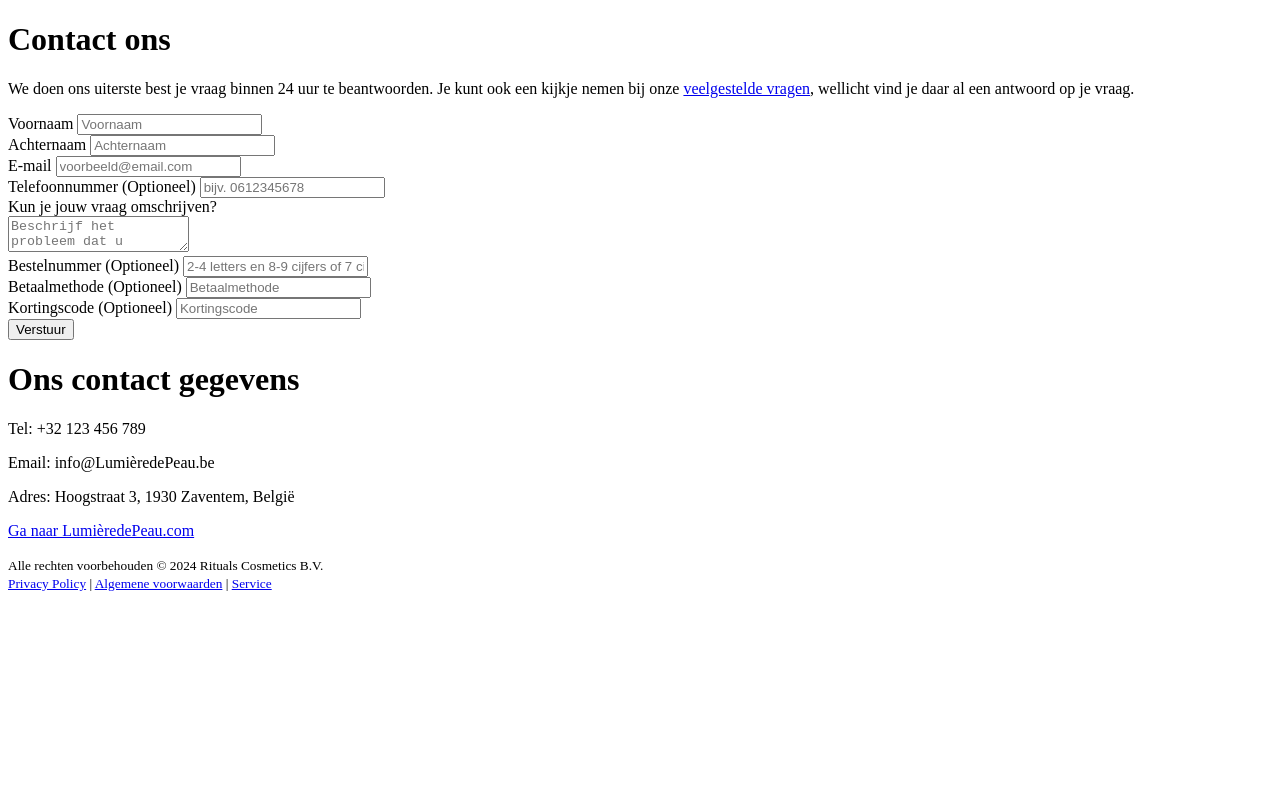
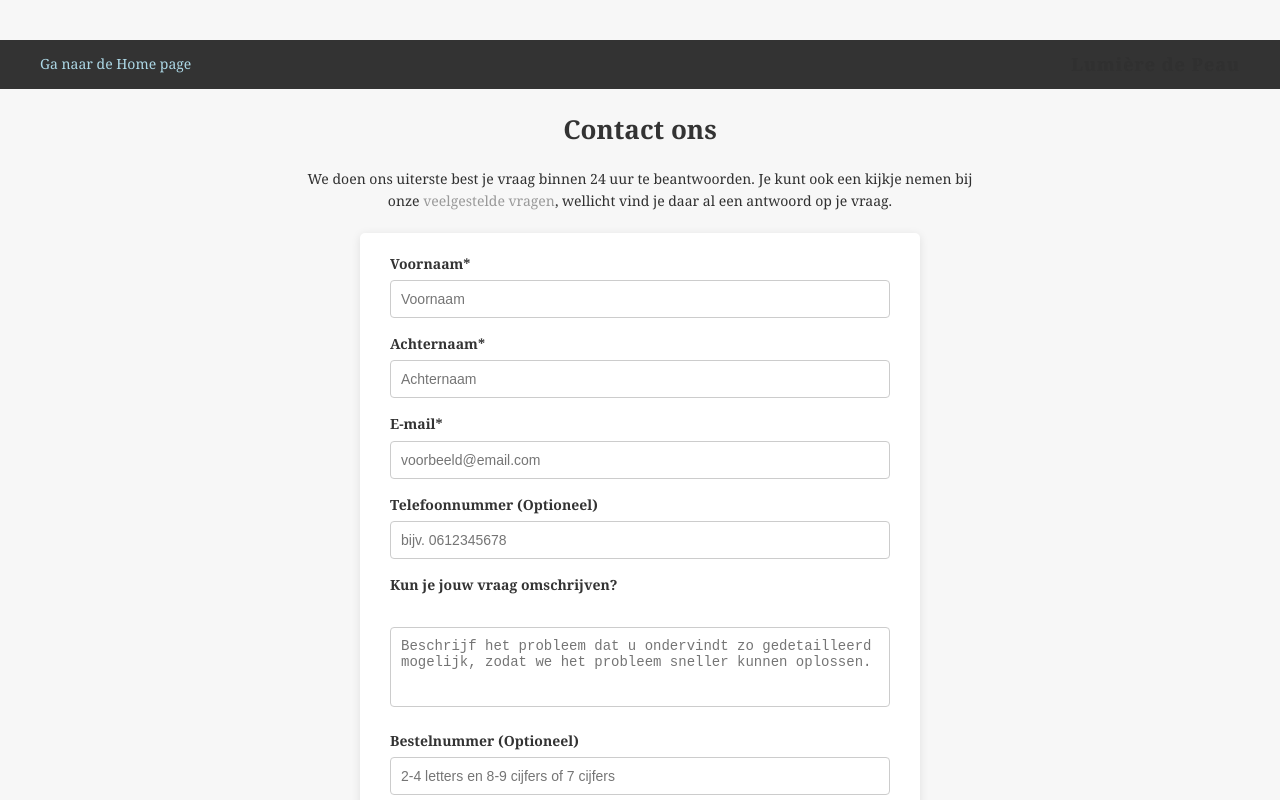
Before and after one commit to zavo-web/webshop-ceren-sinem-webshop, a plain HTML site: page pages/contact.html in a window 1280 px wide. Shown: the top 800 px of the page. Drawn offline with Linux system fonts and the light colour scheme; files that its build step writes are made by us from their sources.

Commit message:
ik heb de contact pagina gemaakt

```diff
--- /dev/null
+++ b/css/contact.css
@@ -0,0 +1,125 @@
+/* Algemene styling voor de hele pagina */
+body {
+    font-family: 'Arial', sans-serif;
+    background-color: #f7f7f7;
+    margin: 0;
+    padding: 0;
+    line-height: 1.6;
+}
+
+h1 {
+    text-align: center;
+    color: #333;
+    font-size: 26px;
+    margin-top: 20px;
+}
+
+p {
+    text-align: center;
+    color: #666;
+    font-size: 14px;
+    margin: 10px 20px;
+}
+
+a {
+    color: #0066cc;
+    text-decoration: none;
+}
+
+a:hover {
+    text-decoration: underline;
+}
+
+/* Formulier styling */
+form {
+    background-color: #fff;
+    max-width: 500px;
+    margin: 20px auto;
+    padding: 20px 30px;
+    border-radius: 5px;
+    box-shadow: 0 2px 10px rgba(0, 0, 0, 0.1);
+}
+
+label {
+    display: block;
+    font-size: 14px;
+    font-weight: bold;
+    margin-bottom: 5px;
+    color: #333;
+}
+
+input[type="text"],
+input[type="email"],
+input[type="tel"],
+textarea {
+    width: 100%;
+    padding: 10px;
+    margin-bottom: 15px;
+    border: 1px solid #ccc;
+    border-radius: 4px;
+    font-size: 14px;
+    box-sizing: border-box;
+}
+
+textarea {
+    resize: none;
+    min-height: 80px;
+}
+
+button[type="submit"] {
+    background-color: #0066cc;
+    color: white;
+    padding: 10px 20px;
+    border: none;
+    border-radius: 5px;
+    font-size: 16px;
+    cursor: pointer;
+    width: 100%;
+    text-align: center;
+}
+
+button[type="submit"]:hover {
+    background-color: #005bb5;
+}
+
+/* Footer contact informatie */
+.footer-contact {
+    background-color: #fff;
+    max-width: 500px;
+    margin: 30px auto;
+    padding: 20px;
+    border-radius: 5px;
+    box-shadow: 0 2px 10px rgba(0, 0, 0, 0.1);
+    text-align: center;
+}
+
+.footer-contact h1 {
+    font-size: 18px;
+    color: #333;
+    margin-bottom: 10px;
+}
+
+.footer-contact p {
+    font-size: 14px;
+    color: #555;
+    margin: 5px 0;
+}
+
+/* Footer styling */
+footer {
+    background-color: #333;
+    color: white;
+    padding: 15px 0;
+    text-align: center;
+    font-size: 12px;
+}
+
+footer a {
+    color: #fff;
+    text-decoration: none;
+    margin: 0 5px;
+}
+
+footer a:hover {
+    text-decoration: underline;
+}
--- a/css/index_producten.css
+++ b/css/index_producten.css
@@ -197,7 +197,7 @@
 }
 
 .producten h3 {
-  text-align: center;
+  margin-left: 20px;
 }
 
 
--- a/css/style.css
+++ b/css/style.css
@@ -1,14 +1,15 @@
 
-body, html {
-    height: 100%;
-    margin: 0;
-  }
-
+body {
+  padding: 20px;
+  margin: 0;
+  font-family:Cambria, Cochin, Georgia, Times, 'Times New Roman', serif;
+  box-sizing: border-box;
+}
 
 
 
   .banner {
-    background-image: linear-gradient(rgba(0, 0, 0, 0.5) rgba(0, 0, 0, 0.5)), url("images/banner.gif");
+    background-image: linear-gradient(rgba(0, 0, 0, 0.5) rgba(0, 0, 0, 0.5)), url("images/banner3.gif");
     height:50%;
     background-position: center;
     background-repeat: no-repeat;
@@ -52,11 +53,19 @@ body, html {
     z-index: 1;
   }
 
+  img {
+    width: 100%;
+    height: auto;
+}
 
 
-
-
-
+.button {
+  background-color: #ff7b54;
+  color: white;
+  padding: 10px 20px;
+  border: none;
+  cursor: pointer;
+}
 
 
 
@@ -430,19 +439,7 @@ label[for="toggleSidebar"] {
     margin: 0 5px;
 }
 
-.product-grid {
-  display: grid;
-  grid-template-columns: repeat(auto-fit, minmax(200px, 1fr));
-  gap: 20px;
-}
 
-.product-card {
-  background: white;
-  border: 1px solid #ccc;
-  padding: 15px;
-  text-align: center;
-  height: 550px;
-}
 
 
 
@@ -466,7 +463,7 @@ label[for="toggleSidebar"] {
     display: flex;
     align-items: flex-start;
     justify-content: space-between;
-    gap: 20px;
+    gap: 10px;
     padding: 20px;
     font-family:Cambria, Cochin, Georgia, Times, 'Times New Roman', serif;
 }
@@ -500,10 +497,11 @@ label[for="toggleSidebar"] {
 }
 
 .product-grid {
-    display: grid;
-    grid-template-columns: repeat(4, 1fr);
-    gap: 10px;
-    flex: 2;
+  display: grid;
+  grid-template-columns: repeat(4, 1fr);
+  gap: 5px;
+  flex: 2;
+  margin-left: 20px;
 }
 
 .product-card {
@@ -515,9 +513,12 @@ label[for="toggleSidebar"] {
     display: flex;
     flex-direction: column;
     justify-content: space-between;
-    height: 450px;
-    width: 250px;
+    gap: 10px;
+    height: 400px;
+    width: 200px;
     margin-bottom: 30px;
+    margin-left: 20px;
+
 }
 
 .product-card img {
@@ -580,7 +581,7 @@ label[for="toggleSidebar"] {
   display: flex;
   align-items: center;
   justify-content: space-between;
-  gap: 20px;
+  gap: 10px;
 }
 
 .kerst-aanbieding img {
@@ -707,13 +708,18 @@ label[for="toggleSidebar"] {
 .sets-container {
   display: grid;
   grid-template-columns: repeat(auto-fill, minmax(320px, 1fr));
-  gap: 20px;
+  gap: 30px;
+  justify-content: center;
   margin-top: 20px;
+  padding: 0 20px;
 }
 
 
 
-
+h3, h4 {
+  text-align: center;
+  color: #333;
+}
 
 
 
@@ -880,3 +886,144 @@ footer {
   text-decoration: underline;
   font-family: Cambria, Cochin, Georgia, Times, 'Times New Roman', serif;
 }
+
+
+
+
+
+
+
+
+
+
+
+
+
+
+
+
+/* Algemene styling voor de hele pagina */
+body {
+  font-family: 'Arial', sans-serif;
+  background-color: #f7f7f7;
+  margin: 0;
+  padding: 0;
+  line-height: 1.6;
+}
+
+h1 {
+  text-align: center;
+  color: #333;
+  font-size: 26px;
+  margin-top: 20px;
+}
+
+p {
+  text-align: center;
+  color: #666;
+  font-size: 14px;
+  margin: 10px 20px;
+}
+
+a {
+  color: #0066cc;
+  text-decoration: none;
+}
+
+a:hover {
+  text-decoration: underline;
+}
+
+/* Formulier styling */
+form {
+  background-color: #fff;
+  max-width: 500px;
+  margin: 20px auto;
+  padding: 20px 30px;
+  border-radius: 5px;
+  box-shadow: 0 2px 10px rgba(0, 0, 0, 0.1);
+}
+
+label {
+  display: block;
+  font-size: 14px;
+  font-weight: bold;
+  margin-bottom: 5px;
+  color: #333;
+}
+
+input[type="text"],
+input[type="email"],
+input[type="tel"],
+textarea {
+  width: 100%;
+  padding: 10px;
+  margin-bottom: 15px;
+  border: 1px solid #ccc;
+  border-radius: 4px;
+  font-size: 14px;
+  box-sizing: border-box;
+}
+
+textarea {
+  resize: none;
+  min-height: 80px;
+}
+
+button[type="submit"] {
+  background-color: #0066cc;
+  color: white;
+  padding: 10px 20px;
+  border: none;
+  border-radius: 5px;
+  font-size: 16px;
+  cursor: pointer;
+  width: 100%;
+  text-align: center;
+}
+
+button[type="submit"]:hover {
+  background-color: #005bb5;
+}
+
+/* Footer contact informatie */
+.footer-contact {
+  background-color: #fff;
+  max-width: 500px;
+  margin: 30px auto;
+  padding: 20px;
+  border-radius: 5px;
+  box-shadow: 0 2px 10px rgba(0, 0, 0, 0.1);
+  text-align: center;
+}
+
+.footer-contact h1 {
+  font-size: 18px;
+  color: #333;
+  margin-bottom: 10px;
+}
+
+.footer-contact p {
+  font-size: 14px;
+  color: #555;
+  margin: 5px 0;
+}
+
+/* Footer styling */
+footer {
+  background-color: #333;
+  color: white;
+  padding: 15px 0;
+  text-align: center;
+  font-size: 12px;
+}
+
+footer a {
+  color: #fff;
+  text-decoration: none;
+  margin: 0 5px;
+}
+
+footer a:hover {
+  text-decoration: underline;
+}
--- a/pages/contact.html
+++ b/pages/contact.html
@@ -3,21 +3,192 @@
 <head>
     <meta charset="UTF-8">
     <meta name="viewport" content="width=device-width, initial-scale=1.0">
+    <link rel="stylesheet" href="css/contact.css">
     <title>Contact - Lumière de Peau</title>
+
+
+<style>
+
+
+body {
+    font-family:Cambria, Cochin, Georgia, Times, 'Times New Roman', serif;
+    background-color: #f7f7f7;
+    margin-top: 40px;
+    padding: 0;
+    line-height: 1.6;
+}
+
+header {
+    background-color: #333; /* Donkere achtergrond */
+    color: white; /* Witte tekst */
+    padding: 10px 0;
+    text-align: center; /* Centreer de inhoud */
+}
+
+header .header-content {
+    display: flex;
+    justify-content: space-between; /* Zorg ervoor dat de links aan de linkerkant staan en de tekst aan de rechterkant */
+    align-items: center;
+    max-width: 1200px;
+    margin: 0 auto;
+    padding: 0 20px;
+}
+
+header a {
+    color: lightblue;
+    text-decoration: none;
+    font-size: 14px;
+}
+
+header p {
+    font-size: 18px;
+    font-weight: bold;
+    letter-spacing: 1px;
+    margin: 0;
+}
+
+h1 {
+    text-align: center;
+    color: #333;
+    font-size: 26px;
+    margin-top: 20px;
+}
+
+p {
+    text-align: center;
+    color: #303030;
+    font-size: 14px;
+    margin-left: 300px;
+    margin-right: 300px;
+
+}
+
+a {
+    color: #999999;
+    text-decoration: none;
+}
+
+a:hover {
+    text-decoration: underline;
+}
+
+
+form {
+    background-color: #fff;
+    max-width: 500px;
+    margin: 20px auto;
+    padding: 20px 30px;
+    border-radius: 5px;
+    box-shadow: 0 2px 10px rgba(0, 0, 0, 0.1);
+}
+
+label {
+    display: block;
+    font-size: 14px;
+    font-weight: bold;
+    margin-bottom: 5px;
+    color: #333;
+}
+
+input[type="text"],
+input[type="email"],
+input[type="tel"],
+textarea {
+    width: 100%;
+    padding: 10px;
+    margin-bottom: 15px;
+    border: 1px solid #ccc;
+    border-radius: 4px;
+    font-size: 14px;
+    box-sizing: border-box;
+}
+
+textarea {
+    resize: none;
+    min-height: 80px;
+}
+
+button[type="submit"] {
+    background-color: #414141;
+    color: white;
+    padding: 10px 20px;
+    border: none;
+    border-radius: 5px;
+    font-size: 16px;
+    cursor: pointer;
+    text-align: center;
+    margin-left: 39%;
+}
+
+button[type="submit"]:hover {
+    background-color: #8e8e8e;
+}
+
+
+.footer-contact {
+    background-color: #fff;
+    max-width: 500px;
+    margin: 30px auto;
+    padding: 20px;
+    border-radius: 5px;
+    box-shadow: 0 2px 10px rgba(0, 0, 0, 0.1);
+    text-align: center;
+}
+
+.footer-contact h1 {
+    font-size: 18px;
+    color: #333;
+    margin-bottom: 10px;
+}
+
+.footer-contact p {
+    font-size: 14px;
+    color: #555;
+    margin: 5px 0;
+}
+
+footer {
+    background-color: #333;
+    color: white;
+    padding: 15px 0;
+    text-align: center;
+    font-size: 12px;
+
+}
+
+footer a {
+    color: #fff;
+    text-decoration: none;
+    margin: 0 5px;
+}
+
+footer a:hover {
+    text-decoration: underline;
+}
+
+    </style>
 </head>
 <body>
+
+    <header>
+        <div class="header-content">
+            <a href="../index.html">Ga naar de Home page</a>
+            <p>Lumière de Peau</p>
+        </div>
+    </header>
+
 
     <h1>Contact ons</h1>
     <p>We doen ons uiterste best je vraag binnen 24 uur te beantwoorden. Je kunt ook een kijkje nemen bij onze <a href="faq.html">veelgestelde vragen</a>, wellicht vind je daar al een antwoord op je vraag.</p>
 
     <form action="submit-contact-form.php" method="POST">
-        <label for="first-name">Voornaam</label>
+        <label for="first-name">Voornaam*</label>
         <input type="text" id="first-name" name="first-name" placeholder="Voornaam" required>
         <br>
-        <label for="last-name">Achternaam</label>
+        <label for="last-name">Achternaam*</label>
         <input type="text" id="last-name" name="last-name" placeholder="Achternaam" required>
         <br>
-        <label for="email">E-mail</label>
+        <label for="email">E-mail*</label>
         <input type="email" id="email" name="email" placeholder="voorbeeld@email.com" required>
         <br>
         <label for="phone">Telefoonnummer <span>(Optioneel)</span></label>
@@ -41,15 +212,15 @@
 
     <div class="footer-contact">
         <h1>Ons contact gegevens</h1>
-        <p>Tel: +32 123 456 789</p>
-        <p>Email: info@LumièredePeau.be</p>
-        <p>Adres: Hoogstraat 3, 1930 Zaventem, België</p>
+        <p class="contact-info"></p>Tel: +32 123 456 789</p>
+        <p class="contact-info">Email: info@LumièredePeau.be</p>
+        <p class="contact-info"></p>Adres: Hoogstraat 3, 1930 Zaventem, België</p>
     </div>
 
 
     <footer>
         <p><a href="https://www.webshop2.html.com">Ga naar LumièredePeau.com</a></p>
-        <small>Alle rechten voorbehouden © 2024 Rituals Cosmetics B.V.</small>
+        <small>Alle rechten voorbehouden © 2024 Lumière de Peau Cosmetics B.V.</small>
         <br>
         <small>
             <a href="privacy-policy.html">Privacy Policy</a> |
```
Also changed, not shown: index.html (+8 -8 lines).
